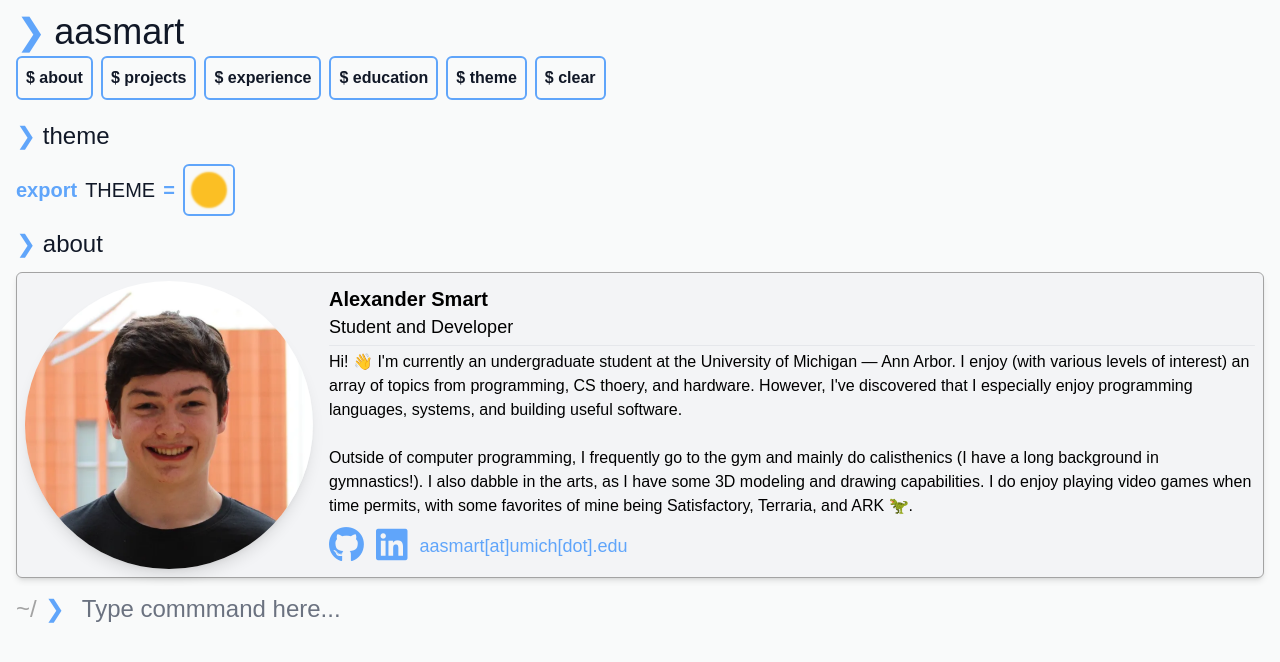
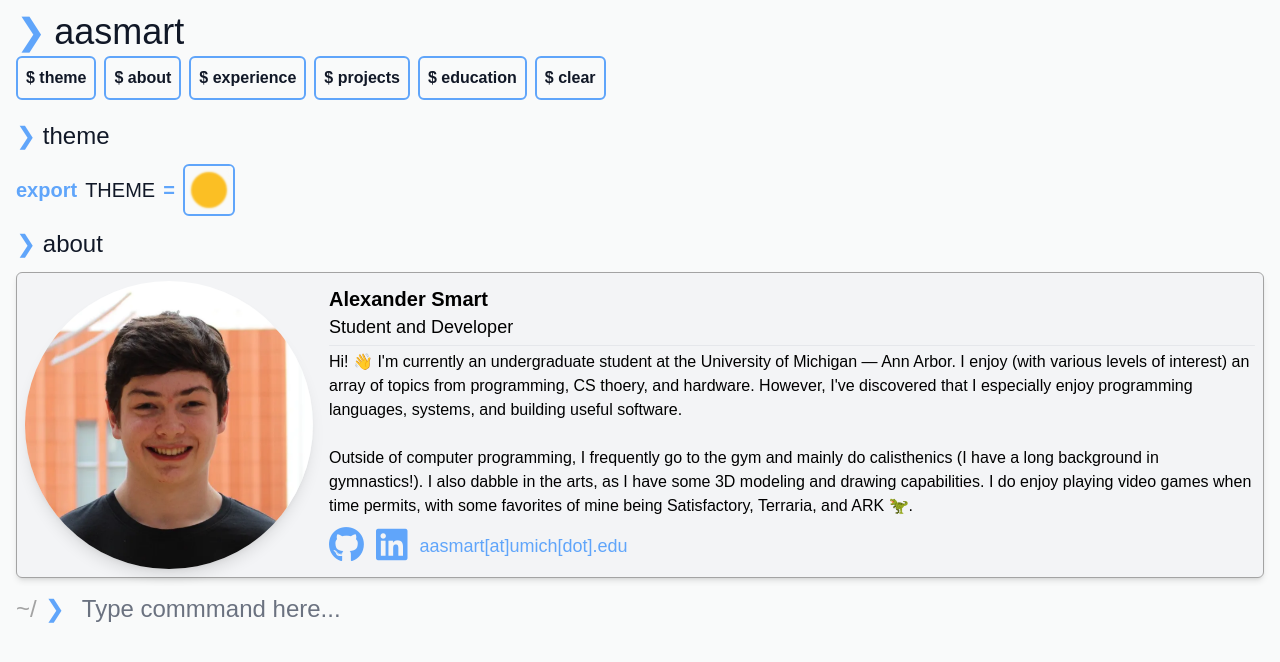
Before and after one commit to aasmart/aasmart-portfolio, a SvelteKit app: page / in a window 1280 px wide. Shown: the top 662 px of the page. Built offline with nearby package versions, Linux system fonts and the light colour scheme.

Commit message:
Reorder nav buttons

```diff
--- a/src/routes/+page.svelte
+++ b/src/routes/+page.svelte
@@ -113,11 +113,11 @@
 			<span class="h-min text-center">aasmart</span>
 		</h1>
 		<ul class="flex flex-row flex-wrap gap-2">
+			<NavButton command={'theme'} {addToHistory} />
 			<NavButton command={'about'} {addToHistory} />
+			<NavButton command={'experience'} {addToHistory} />
 			<NavButton command={'projects'} {addToHistory} />
-			<NavButton command={'experience'} {addToHistory} />
 			<NavButton command={'education'} {addToHistory} />
-			<NavButton command={'theme'} {addToHistory} />
 			<NavButton command={'clear'} {addToHistory} />
 		</ul>
 	</nav>
```
